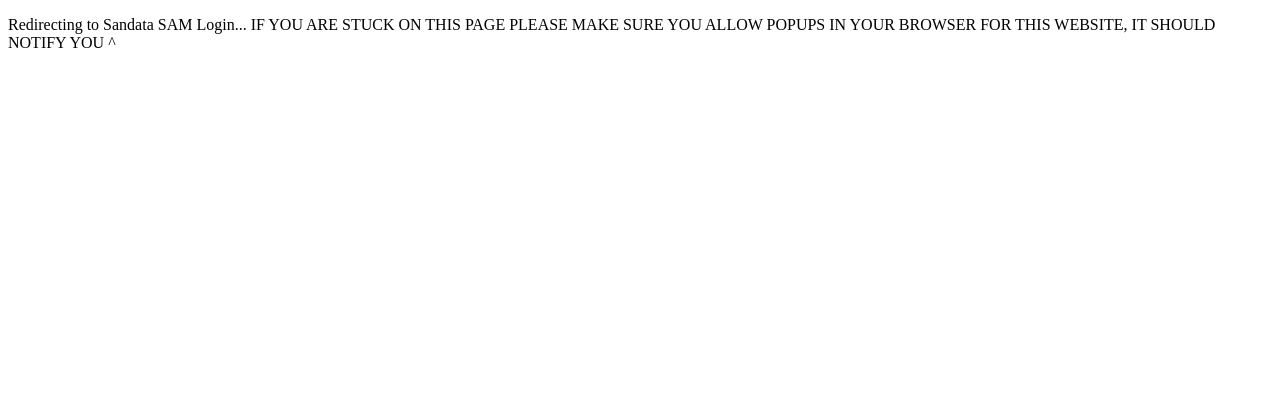
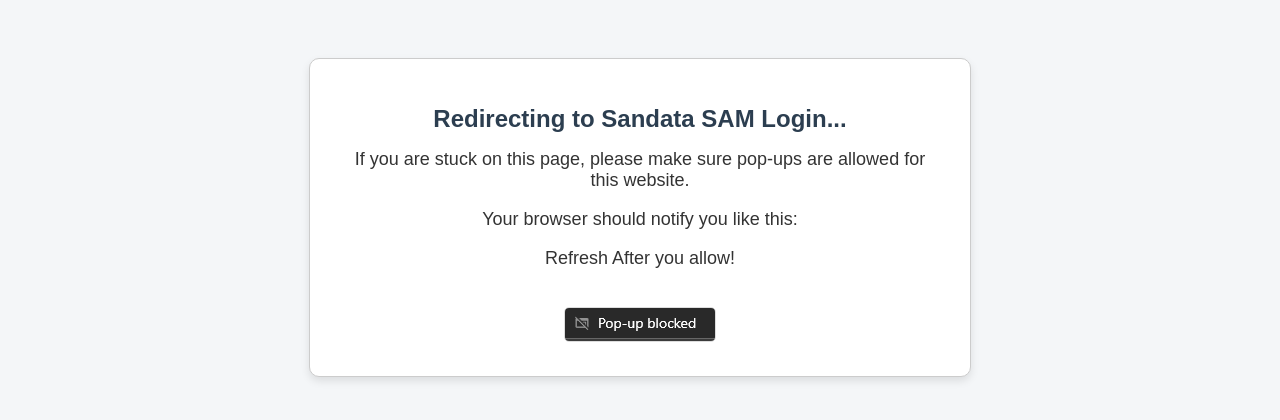
Before and after one commit to nfalzetti-EC/ButtonPopup, a plain HTML site: page Githut-SAM-Button-POPUP.html in a window 1280 px wide. Drawn offline with Linux system fonts and the light colour scheme.

Commit message:
Update Githut-SAM-Button-POPUP.html

```diff
--- a/Githut-SAM-Button-POPUP.html
+++ b/Githut-SAM-Button-POPUP.html
@@ -1,8 +1,44 @@
-
 <!DOCTYPE html>
 <html>
 <head>
   <title>Opening SAM Login page</title>
+  <style>
+    body {
+      font-family: Arial, sans-serif;
+      background-color: #f4f6f8;
+      color: #333;
+      text-align: center;
+      padding: 50px;
+    }
+
+    .message-box {
+      background-color: #ffffff;
+      border: 1px solid #ccc;
+      border-radius: 10px;
+      padding: 30px;
+      max-width: 600px;
+      margin: auto;
+      box-shadow: 0 4px 8px rgba(0,0,0,0.1);
+    }
+
+    .message-box h1 {
+      font-size: 24px;
+      color: #2c3e50;
+    }
+
+    .message-box p {
+      font-size: 18px;
+      margin-top: 10px;
+    }
+
+    .popup-image {
+      margin-top: 20px;
+      max-width: 100%;
+      height: auto;
+      border: 1px solid #ddd;
+      border-radius: 5px;
+    }
+  </style>
   <script>
     window.onload = function openInNewTab() {
       const url = "https://us.sandata.com/Security/Login.aspx?agencyno=88075";
@@ -15,7 +51,6 @@
       link.click();
       document.body.removeChild(link);
 
-// Attempt to close the current tab after a short delay
       setTimeout(() => {
         window.close();
       }, 1000);
@@ -23,6 +58,12 @@
   </script>
 </head>
 <body>
-  <p>Redirecting to Sandata SAM Login... IF YOU ARE STUCK ON THIS PAGE PLEASE MAKE SURE YOU ALLOW POPUPS IN YOUR BROWSER FOR THIS WEBSITE, IT SHOULD NOTIFY YOU ^</p>
+  <div class="message-box">
+    <h1>Redirecting to Sandata SAM Login...</h1>
+    <p>If you are stuck on this page, please make sure pop-ups are allowed for this website.</p>
+    <p>Your browser should notify you like this:</p>
+	<p>Refresh After you allow!</p>
+    <img src="popup-example.png" alt="Popup Notification Example" class="popup-image">
+  </div>
 </body>
 </html>
```
